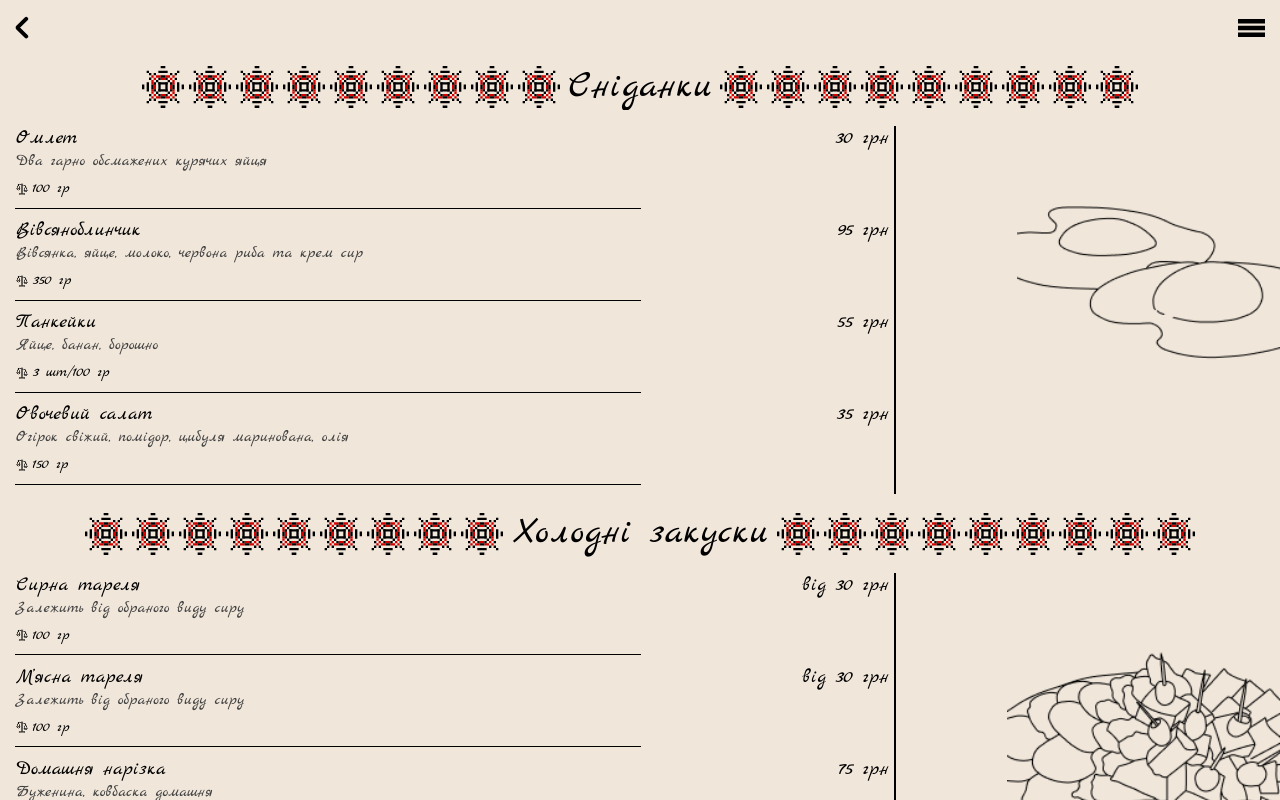
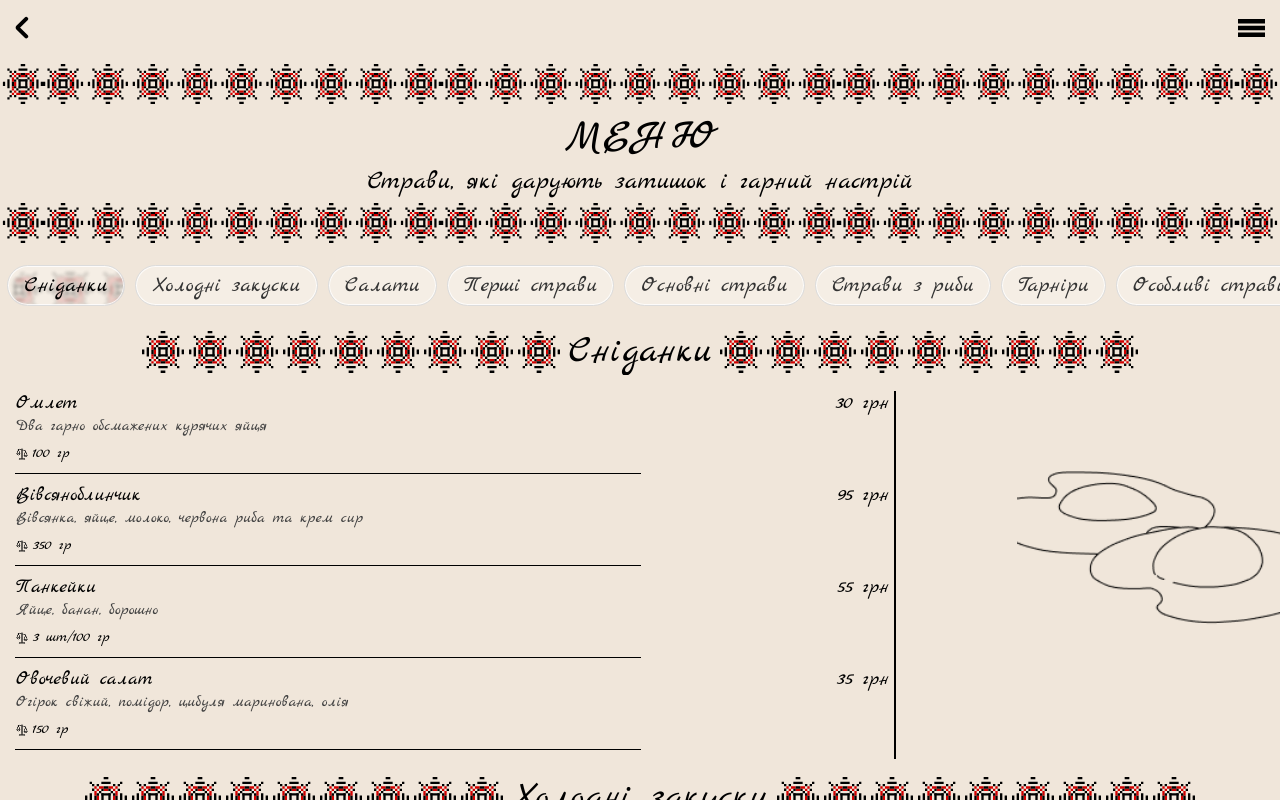
Before and after one commit to vtrotsenko-dot/my-app, a React (Create React App) app: page /Menu in a window 1280 px wide. Shown: the top 800 px of the page. Built offline with nearby package versions, Linux system fonts and the light colour scheme.

Commit message:
Fix baner and add scroll in menu

```diff
--- a/src/components/baner/baner.jsx
+++ b/src/components/baner/baner.jsx
@@ -1,14 +1,29 @@
 import style from "./baner.module.css";
-const Banerok = () => {
+
+const banerText = {
+  menu: {
+    name: "МЕНЮ",
+    podName: "Страви, які дарують затишок і гарний настрій",
+    styleClass: style.zagolovokMenu,
+  },
+  banket: {
+    name: "Банкети та Кейтеринг",
+    podName: "Святкуйте важливі події разом із «Солохою»",
+    styleClass: style.zagolovokBanket,
+  },
+};
+
+const Banerok = ({ type = "banket" }) => {
+  const currentData = banerText[type] || banerText.banket;
+
   return (
     <div className={style.introEmblemme}>
       <div className={style.photoBackground}></div>
-      <h4 className={style.zagolovok}>Банкети та Кейтеринг</h4>
-      <h5 className={style.podzagolovok}>
-        Святкуйте важливі події разом із «Солохою»
-      </h5>
+      <h4 className={currentData.styleClass}>{currentData.name}</h4>
+      <h5 className={style.podzagolovok}>{currentData.podName}</h5>
       <div className={style.photoBackground}></div>
     </div>
   );
 };
+
 export default Banerok;
--- a/src/components/baner/baner.module.css
+++ b/src/components/baner/baner.module.css
@@ -1,8 +1,14 @@
 .introEmbleme {
   width: 100%;
 }
-.zagolovok {
+.zagolovokBanket {
   font-size: 34px;
+  margin: 0;
+  padding: 8px 13px;
+  text-align: center;
+}
+.zagolovokMenu{
+  font-size: 42px;
   margin: 0;
   padding: 8px 13px;
   text-align: center;
--- a/src/components/banketAndKeytering/banketAndKeytering.jsx
+++ b/src/components/banketAndKeytering/banketAndKeytering.jsx
@@ -8,7 +8,7 @@ import PodText from "./podText/podText";
 const BanketAndKeytering = () => {
   return<div>
     <Header />
-    <Banerok />
+    <Banerok type={'Banket'}/>
     <BnkKeyText />
     <PodText />
     <FooterAndHeader type={false}/>
--- a/src/components/main/meinButton/mainButton.jsx
+++ b/src/components/main/meinButton/mainButton.jsx
@@ -16,7 +16,7 @@ const MainButton = () => {
   return (
     <div>
       {bnt.map((item) => (
-        <Link to={item.url} className={style.mainBnt} id={item.id}>
+        <Link to={item.url} className={style.mainBnt} id={item.id} onClick={() => window.scrollTo(0, 0)}>
           <button className={style.mainButton}
           style={{
             fontSize: item.id === 2 ? '32px' : undefined
--- a/src/components/menu/category/category.jsx
+++ b/src/components/menu/category/category.jsx
@@ -1,11 +1,11 @@
-import { MENUСATEGORIES } from "../dish"
+import { MENUCATEGORIES } from "../dish"
 import DishList from "../dishList/dishList"
 import style from "./category.module.css"
 const Category = () => {
     return(
         <div>
-    {MENUСATEGORIES.map((item) => (
-        <section key={item.id}>
+    {MENUCATEGORIES.map((item) => (
+        <section id={item.id} key={item.id} style={{scrollMarginTop: '80px'}}>
           <div className={style.nameSection}>
             <img src="/vazerunokSection.svg" alt="#" />
             <h2>{item.text}</h2>
--- a/src/components/menu/dish.jsx
+++ b/src/components/menu/dish.jsx
@@ -713,7 +713,7 @@ export const  Dish = {
             description: 'Горілка, Triple Sec, сік лайма',
         },
         {
-            id: 101,
+            id: 106,
             name: 'Зелений мексиканець',
             category: 'Shot',
             price: 100,
@@ -753,7 +753,7 @@ export const  Dish = {
             description: 'Кавовий лікер, Baileys, Triple Sec',
         },
         {
-            id: 103,
+            id: 105,
             name: 'Б - 53',
             category: 'Shot',
             price: 120,
@@ -766,7 +766,7 @@ export const  Dish = {
 
 
 
-export const MENUСATEGORIES = [
+export const MENUCATEGORIES = [
     {
         id: 'breakfasts',
         href: '#breakfasts',
--- a/src/components/menu/menu.jsx
+++ b/src/components/menu/menu.jsx
@@ -1,6 +1,8 @@
+import Banerok from "../baner/baner";
 import FooterAndHeader from "../footerAndHeader/footerAndHeader";
 import Header from "../header/header";
 import Category from "./category/category";
+import Scroll from "./scroll/scroll";
 
 
 
@@ -8,7 +10,8 @@ const Menu = () => {
   return (
     <div>
       <Header />
-
+      <Banerok type = "menu"/>
+      <Scroll />
       <Category />
       <FooterAndHeader type={false} />
     </div>
--- /dev/null
+++ b/src/components/menu/scroll/scroll.jsx
@@ -0,0 +1,76 @@
+import { useEffect, useState } from 'react';
+import { MENUCATEGORIES } from "../dish";
+import style from "./scroll.module.css";
+
+const Scroll = () => {
+  // Зберігаємо id активної категорії
+  const [activeId, setActiveId] = useState('');
+
+  useEffect(() => {
+    // 1. Отримуємо всі секції сторінки за їхніми id
+    const sections = MENUCATEGORIES.map((cat) => document.getElementById(cat.id)).filter(Boolean);
+
+    if (sections.length === 0) return;
+
+    // 2. Створюємо спостерігач IntersectionObserver
+    const observer = new IntersectionObserver(
+      (entries) => {
+        entries.forEach((entry) => {
+          // Якщо секція перетинає активну зону екрана (ближче до верху)
+          if (entry.isIntersecting) {
+            const currentId = entry.target.id;
+            setActiveId(currentId);
+
+            // Автоматично скролимо меню кнопок до активного елемента
+            const activeBtn = document.querySelector(`[data-category-id="${currentId}"]`);
+            if (activeBtn) {
+              activeBtn.scrollIntoView({
+                behavior: 'smooth',
+                block: 'nearest',
+                inline: 'center', // Центруємо активну кнопку в меню
+              });
+            }
+          }
+        });
+      },
+      {
+        root: null,
+        // Зміщуємо зону спрацьовування: від верхнього краю на -20% до -60%
+        rootMargin: '-20% 0px -60% 0px',
+        threshold: 0,
+      }
+    );
+
+    // Підключаємо спостерігач до кожної секції
+    sections.forEach((sec) => observer.observe(sec));
+
+    // Очищення при розмонтуванні компонента
+    return () => {
+      sections.forEach((sec) => observer.unobserve(sec));
+    };
+  }, []);
+
+  return (
+    <div className={style.scrollContainer}>
+      <ul id="menu-list" className={style.menuList}>
+        {MENUCATEGORIES.map((category) => {
+          const isActive = activeId === category.id;
+
+          return (
+            <li key={category.id} className={style.spysoc}>
+              <a
+                href={category.href}
+                data-category-id={category.id}
+                className={`${style.sylca} ${isActive ? style.active : ''}`}
+              >
+                {category.text}
+              </a>
+            </li>
+          );
+        })}
+      </ul>
+    </div>
+  );
+};
+
+export default Scroll;
--- /dev/null
+++ b/src/components/menu/scroll/scroll.module.css
@@ -0,0 +1,69 @@
+.scrollContainer {
+  position: sticky;
+  top: 0;
+  left: 0;
+  right: 0;
+  z-index: 100;
+
+  background-color: #f0e6da;
+  padding: 22px 7px 8px;;
+
+  /* Перенесено padding замість margin, щоб sticky не ламався */
+  margin-top: 0px;
+  margin-bottom: 15px;
+
+  /* Ховаємо скролбар для контейнера */
+  overflow-x: auto;
+  scrollbar-width: none;
+  -ms-overflow-style: none;
+
+  &::-webkit-scrollbar {
+    display: none;
+  }
+}
+
+.menuList {
+  display: flex;
+  flex-wrap: nowrap;
+  gap: 10px;
+  margin: 0;
+  padding: 0;
+  list-style: none;
+}
+
+.spysoc {
+  flex-shrink: 0; /* Щоб кнопки не стискалися, коли їх багато */
+}
+
+.sylca {
+  display: inline-block;
+  background-color: rgba(255, 255, 255, 0.3);
+  border: 1px solid #dcdcdc;
+  box-shadow: inset 0 0 0 1px rgba(255, 255, 255, 0.8);
+
+  white-space: nowrap; /* Виправлено застаріле text-wrap */
+  text-decoration: none;
+  color: #333;
+  padding: 6px 16px;
+  border-radius: 50px;
+  cursor: pointer;
+  font-size: 22px;
+  font-family: 'Marck Script', cursive;
+
+  transition: all 0.2s ease;
+
+  &.active {
+          background-image: url(/public/maskgroup.webp);
+          color: #000;
+  }
+}
+
+a {
+  font-family: 'Marck Script', cursive;
+  font-weight: 400;
+  font-style: normal;
+}
+
+html {
+  scroll-behavior: smooth;
+}
```
Also changed, not shown: public/maskgroup.webp (added).
